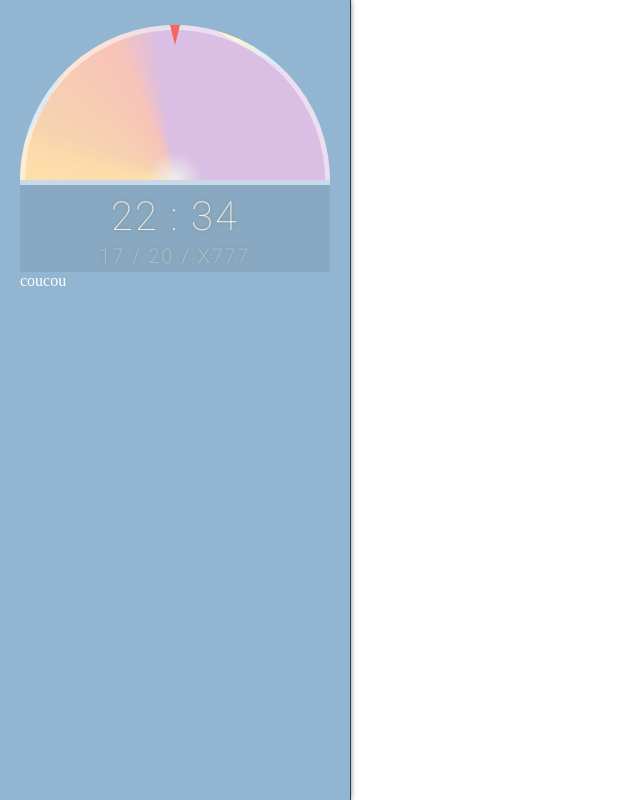
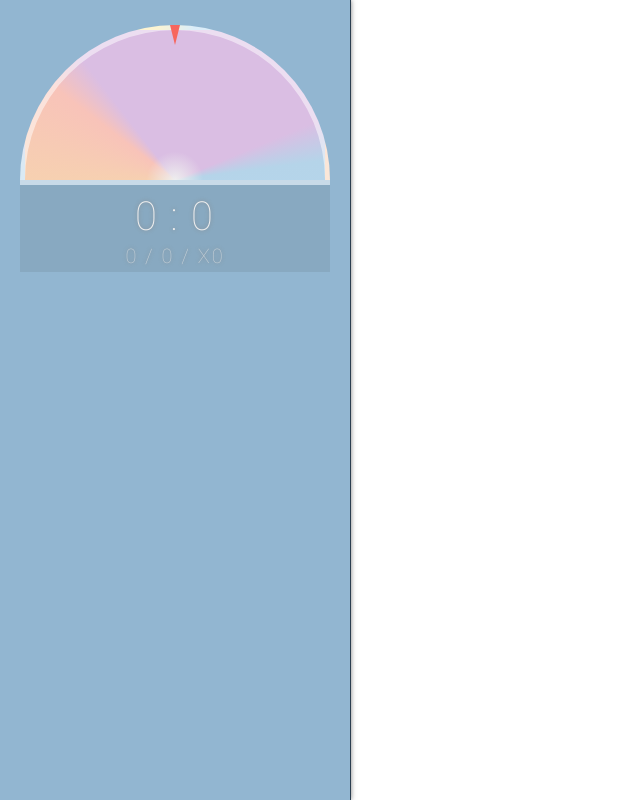
Before and after one commit to rpg-tools/event-tracker, a Vue app: page / in a window 1280 px wide. Shown: the whole page, without its empty margins (0-640 px from the left). Built offline with nearby package versions, Linux system fonts and the light colour scheme.

Commit message:
WIP - Time Store

```diff
--- a/src/components/Clock.vue
+++ b/src/components/Clock.vue
@@ -1,8 +1,7 @@
 <template>
   <div>
-    <DayLight_Clock :hour="hour"></DayLight_Clock>
-    <Time_Clock :hour="hour" :minute="minute"></Time_Clock>
-    {{ $store.getters.flavor }}
+    <DayLight_Clock></DayLight_Clock>
+    <Time_Clock></Time_Clock>
   </div>
 </template>
 
@@ -12,10 +11,7 @@ import Time_Clock from "@/components/Time_Clock";
 export default {
   name: 'Clock',
   components: {Time_Clock, DayLight_Clock},
-  props: {
-    hour: Number,
-    minute: Number
-  }
+  props: {}
 }
 </script>
 
--- a/src/components/DayLight_Clock.vue
+++ b/src/components/DayLight_Clock.vue
@@ -11,13 +11,11 @@
 <script>
 export default {
   name: 'DayLight_Clock',
-  props: {
-    hour: Number
-  },
+  props: {},
   computed: {
     btnStyles() {
       return {
-        transform: `rotate(calc(-${this.hour}deg*360/24))`
+        transform: `rotate(calc(-${this.$store.getters.hour}deg*360/24))`
       };
     }
   }
--- a/src/components/LeftPanel.vue
+++ b/src/components/LeftPanel.vue
@@ -1,6 +1,6 @@
 <template>
   <div class="left_panel">
-    <clock class="clock" hour="22" minute="34"></clock>
+    <clock class="clock"></clock>
   </div>
 </template>
 
--- a/src/components/Time_Clock.vue
+++ b/src/components/Time_Clock.vue
@@ -1,10 +1,10 @@
 <template>
   <div class="time">
     <div class="timer">
-      {{hour}} : {{ minute }}
+      {{$store.getters.hour}} : {{ $store.getters.minute }}
     </div>
     <div class="date">
-      17 / 20 / X777
+      {{ $store.getters.day }} / {{ $store.getters.month }} / X{{ $store.getters.year }}
     </div>
   </div>
 </template>
@@ -13,10 +13,7 @@
 export default {
   name: 'Time_Clock',
   components: {},
-  props: {
-    hour: Number,
-    minute: Number
-  }
+  props: {}
 }
 </script>
 
--- a/src/main.js
+++ b/src/main.js
@@ -1,11 +1,11 @@
 import Vue from 'vue'
 import App from './App.vue'
 
-import {store} from './store/store'
+import {time_store} from './store/time_store'
 
 Vue.config.productionTip = false
 
 new Vue({
   render: h => h(App),
-  store
+  store: time_store
 }).$mount('#app')
--- a/src/store/store.js
+++ /dev/null
@@ -1,18 +0,0 @@
-import Vue from 'vue'
-import Vuex from 'vuex'
-
-Vue.use(Vuex)
-
-export const store = new Vuex.Store({
-    state: {
-        flavor: 'coucou'
-    },
-    mutations: {
-        change(state, flavor) {
-            state.flavor = flavor
-        }
-    },
-    getters: {
-        flavor: state => state.flavor
-    }
-})
--- /dev/null
+++ b/src/store/time_store.js
@@ -0,0 +1,26 @@
+import Vue from 'vue'
+import Vuex from 'vuex'
+
+Vue.use(Vuex)
+
+export const time_store = new Vuex.Store({
+    state: {
+        minute: 0,
+        hour: 0,
+        day: 0,
+        month: 0,
+        year: 0
+    },
+    mutations: {
+        change(state, flavor) {
+            state.flavor = flavor
+        }
+    },
+    getters: {
+        minute: state => state.minute,
+        hour: state => state.hour,
+        day: state => state.day,
+        month: state => state.month,
+        year: state => state.year
+    }
+})
```
